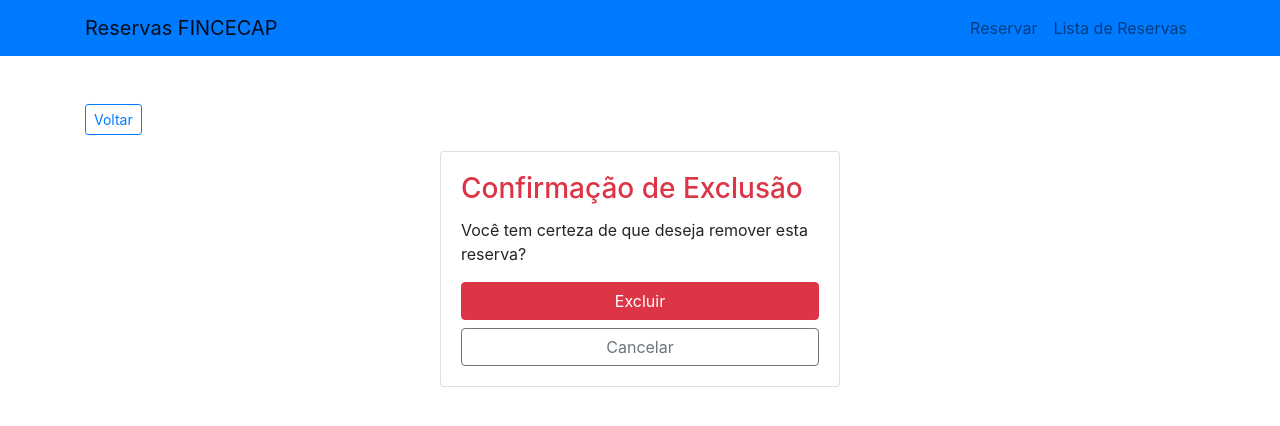
After one commit to OtavianoSilva/projeto-django-reservas-FINECAP, a Django app: page /reservas/detail/27/delete in a window 1280 px wide. The commit adds this page. Shown: the top 426 px of the page. Run offline with Django 4.2, Linux system fonts and the light colour scheme; data comes from the database, SQL or seed files in the repository; both versions use the stored data as it was after the commit; some libraries are stand-ins or nearby versions.

Commit message:
confirmação de exclusão de reserva

```diff
--- a/core/templates/base.html
+++ b/core/templates/base.html
@@ -1,5 +1,4 @@
 {% load bootstrap4 %}
-{% load static %}
 
 <!DOCTYPE html>
 <html lang="en">
@@ -30,20 +29,12 @@
     </nav>
 
     <div class="container mt-4">
-        {% for message in messages %}
-        <div class="alert alert-{{ message.tags }} alert-dismissible fade show" role="alert">
-            {{ message }}
-            <button type="button" class="close" data-dismiss="alert" aria-label="Close">
-                <span aria-hidden="true">&times;</span>
-            </button>
-        </div>
-        {% endfor %}
+        {% bootstrap_messages %}
 
+    </div>
         {% block content %}
         {% endblock %}
-    </div>
 
-    <!-- Inclua aqui os scripts do Bootstrap -->
     {% bootstrap_javascript jquery='full' %}
 </body>
 </html>
--- /dev/null
+++ b/core/templates/confirm_delete.html
@@ -0,0 +1,28 @@
+{% extends 'base.html' %}
+{% load bootstrap4 %}
+
+{% block content %}
+<div class="container my-5">
+    <a class="btn btn-outline-primary btn-sm mb-3" href="{% url 'reservas' %}">
+        <i class="fas fa-arrow-left"></i> Voltar
+    </a>
+
+    <div class="card mx-auto" style="max-width: 400px;">
+        <div class="card-body">
+            <form action="" method="post">
+                {% csrf_token %}
+                <h3 class="card-title text-danger">Confirmação de Exclusão</h3>
+                <p class="card-text">Você tem certeza de que deseja remover esta reserva?</p>
+                <div class="text-center">
+                    <button type="submit" class="btn btn-danger btn-block">
+                        Excluir
+                    </button>
+                    <button href="{% url 'detail' object.pk %}" class="btn btn-outline-secondary btn-block">
+                        Cancelar
+                    </button>
+                </div>
+            </form>
+        </div>
+    </div>
+</div>
+{% endblock %}
--- a/core/templates/detail.html
+++ b/core/templates/detail.html
@@ -15,7 +15,7 @@
             <p class="card-text"><strong>Quitado:</strong> {% if object.quitado %} Sim {% else %} Não {% endif %}</p>
             <p class="card-text"><strong>Stand:</strong> {{ object.stand }}</p>
             <p class="card-text"><strong>Valor do Stand:</strong> R$ {{ object.stand.valor|floatformat:2 }}</p>
-            <a href="{% url 'reservas_remove' object.pk %}" class="btn btn-danger btn-block">
+            <a href="{% url 'reserva_delete' object.pk %}" class="btn btn-danger btn-block">
                 Remover Reserva
             </a>
         </div>
--- a/core/templates/reservalist.html
+++ b/core/templates/reservalist.html
@@ -22,7 +22,7 @@
             <tr>
                 <td>
                     <a href="{% url 'detail' item.pk %}">
-                        &#128269;
+                      &#128269;
                     </a>
                 </td>
                 <td>{{ item.cnpj }}</td>
--- a/core/views.py
+++ b/core/views.py
@@ -1,6 +1,8 @@
 from django.http import HttpResponse
+from django.urls import reverse_lazy
 from django.shortcuts import render, redirect
 from django.views.generic import FormView, ListView, DetailView, TemplateView
+from django.views.generic.edit import DeleteView
 from django.contrib import messages
 from .forms import ReservaModelFrom
 from .models import Reserva
@@ -13,12 +15,12 @@ class ReservaFormView(FormView):
     form_class = ReservaModelFrom
     success_url = "cria_reserva"
 
-    def form_valid(self, form) -> HttpResponse:
+    def form_valid(self, form):
         form.save(commit=True)
         messages.success(self.request, "Reserva salva com sucesso! :)")
         return super().form_valid(form)
 
-    def form_invalid(self, form) -> HttpResponse:
+    def form_invalid(self, form):
         messages.error(self.request, "Falha ao salvar a reserva! :(")
         return super().form_invalid(form)
 
@@ -30,8 +32,8 @@ class ReservaDetailView(DetailView):
     model = Reserva
     template_name = "detail.html"
 
-    def remove(self, pk=None) -> HttpResponse:
-        obj = Reserva.objects.get(id=pk)
-        obj.delete()
-        messages.success(self, "Reserva Removida com sucesso! :)")
-        return redirect("reservas")
+class ReservaDeleteView(DeleteView):
+    model = Reserva
+    template_name = 'confirm_delete.html'
+    context_object_name = "object"
+    success_url = reverse_lazy("reservas")
--- a/django_finecap/urls.py
+++ b/django_finecap/urls.py
@@ -1,12 +1,12 @@
 from django.contrib import admin
 from django.urls import path
-from core.views import ReservaFormView, ReservaListView, ReservaDetailView, ReservaTemplateView
+from core.views import ReservaFormView, ReservaListView, ReservaDetailView, ReservaTemplateView, ReservaDeleteView
 
 urlpatterns = [
     path('admin/', admin.site.urls),
     path("", ReservaTemplateView.as_view(), name="home"),
     path("cria_reserva", ReservaFormView.as_view(), name="cria_reserva"),
     path("reservas", ReservaListView.as_view(), name="reservas"),
-    path("reservas/<pk>", ReservaDetailView.remove, name="reservas_remove"),
     path("reservas/detail/<pk>", ReservaDetailView.as_view(), name="detail"),
+    path('reservas/detail/<pk>/delete', ReservaDeleteView.as_view(), name='reserva_delete'),
 ]
```
Also changed, not shown: db.sqlite3.
